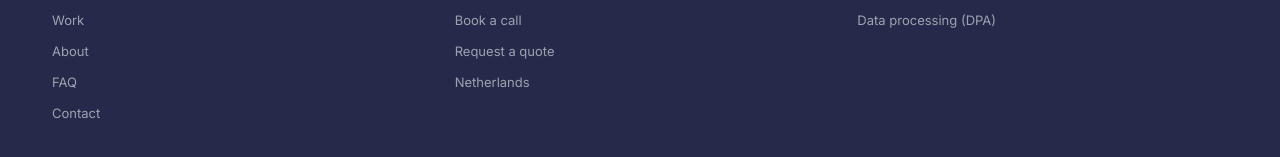
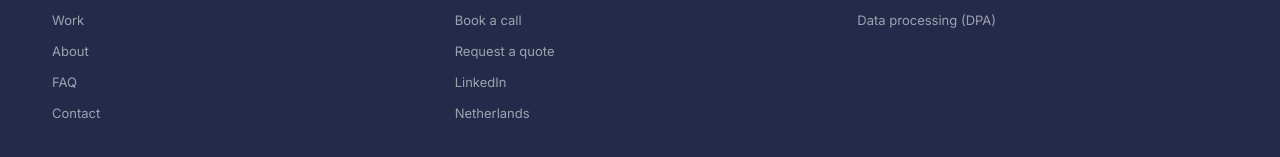
Before and after one commit to hc-core-tech/hccoretech-site, a Next.js app: page /faq in a window 1280 px wide. Shown: the part 2458-2615 px from the top of the page. Built offline with nearby package versions, Linux system fonts and the light colour scheme.

Commit message:
linkedin: refined pill button on contact page, text link in both footers

```diff
--- a/app/components/HCCoreTechHomepage.tsx
+++ b/app/components/HCCoreTechHomepage.tsx
@@ -2640,6 +2640,7 @@ function Footer() {
               { label: 'Contact page',       href: '/contact' },
               { label: 'Request a quote',    href: '/#quote' },
               { label: 'hc@hccoretech.com',  href: 'mailto:hc@hccoretech.com' },
+              { label: 'LinkedIn',           href: 'https://www.linkedin.com/in/hilary-azimoh' },
             ]},
             { title: 'Legal',    items: [
               { label: 'Terms of service',   href: '/legal#terms' },
--- a/app/components/SharedLayout.tsx
+++ b/app/components/SharedLayout.tsx
@@ -385,6 +385,10 @@ function Footer() {
               display: 'block', fontFamily: FONTS.ui, fontSize: '13px',
               color: T.softText, padding: '5px 0', textDecoration: 'none',
             }}>Request a quote</Link>
+            <a href="https://www.linkedin.com/in/hilary-azimoh" target="_blank" rel="noopener noreferrer" style={{
+              display: 'block', fontFamily: FONTS.ui, fontSize: '13px',
+              color: T.softText, padding: '5px 0', textDecoration: 'none',
+            }}>LinkedIn</a>
             <span style={{
               display: 'block', fontFamily: FONTS.ui, fontSize: '13px',
               color: T.softText, padding: '5px 0',
```
